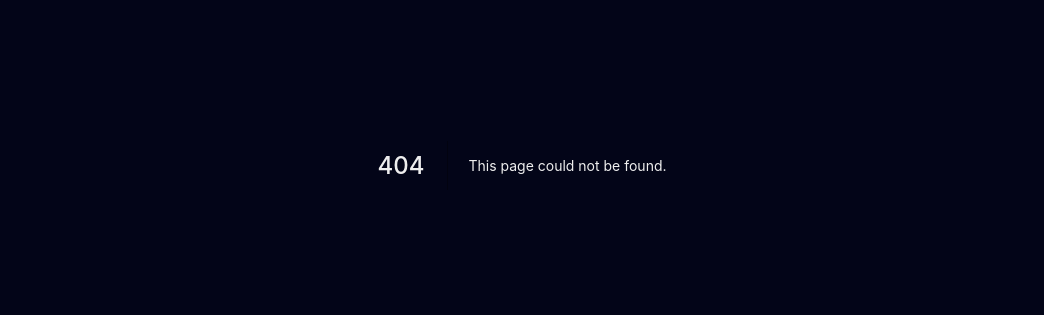
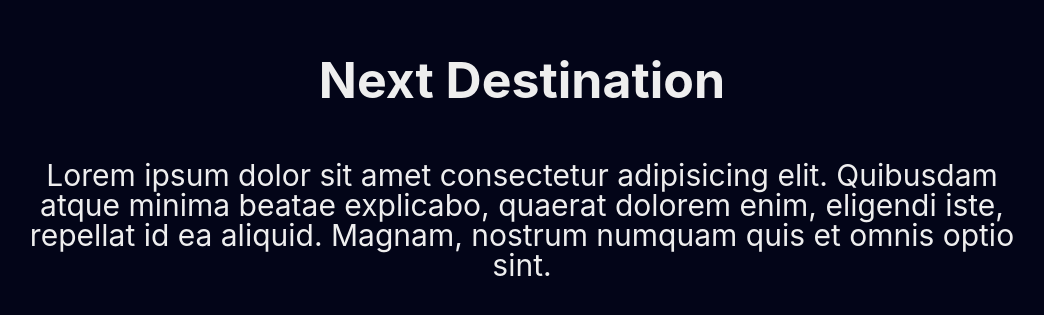
Before and after one commit to gnbaron/next-destination, a Next.js app: page /about in a window 1280 px wide. Before the commit this address had no page. Shown: the part 235-550 px from the top of the page, without its empty margins (118-1162 px from the left). Built offline with nearby package versions, Linux system fonts and the light colour scheme.

Commit message:
create about page

```diff
--- /dev/null
+++ b/src/pages/about.tsx
@@ -0,0 +1,7 @@
+import AboutTemplate from 'templates/About'
+
+const About = () => {
+  return <AboutTemplate />
+}
+
+export default About
--- /dev/null
+++ b/src/templates/About/index.tsx
@@ -0,0 +1,27 @@
+import { Close } from '@styled-icons/material-rounded'
+import LinkWrapper from 'components/LinkWrapper'
+
+import * as S from './styles'
+
+const AboutTemplate = () => {
+  return (
+    <S.Content>
+      <LinkWrapper href="/">
+        <Close size={32} aria-label="Home" />
+      </LinkWrapper>
+
+      <S.Heading>Next Destination</S.Heading>
+
+      <S.Body>
+        <p>
+          Lorem ipsum dolor sit amet consectetur adipisicing elit. Quibusdam
+          atque minima beatae explicabo, quaerat dolorem enim, eligendi iste,
+          repellat id ea aliquid. Magnam, nostrum numquam quis et omnis optio
+          sint.
+        </p>
+      </S.Body>
+    </S.Content>
+  )
+}
+
+export default AboutTemplate
--- /dev/null
+++ b/src/templates/About/styles.ts
@@ -0,0 +1,24 @@
+import styled from 'styled-components'
+
+export const Content = styled.section`
+  align-items: center;
+  display: flex;
+  flex-direction: column;
+  height: 100vh;
+  justify-content: center;
+  margin: auto;
+  max-width: var(--container);
+  text-align: center;
+`
+
+export const Heading = styled.h1`
+  font-size: var(--large);
+  margin-bottom: var(--large);
+`
+
+export const Body = styled.div`
+  p {
+    font-size: var(--medium);
+    line-height: var(--medium);
+  }
+`
```
Also changed, not shown: src/pages/index.tsx (+10 -1 lines).
